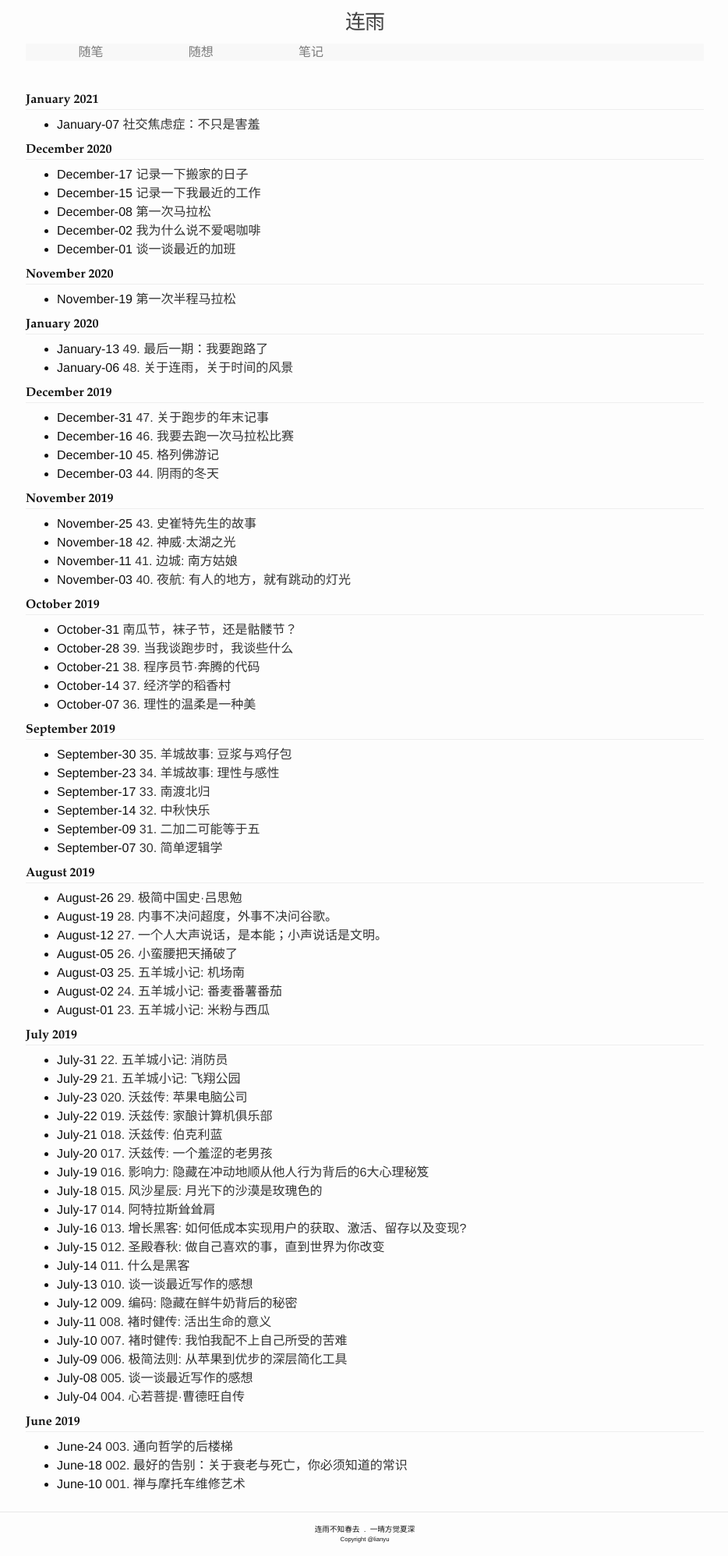
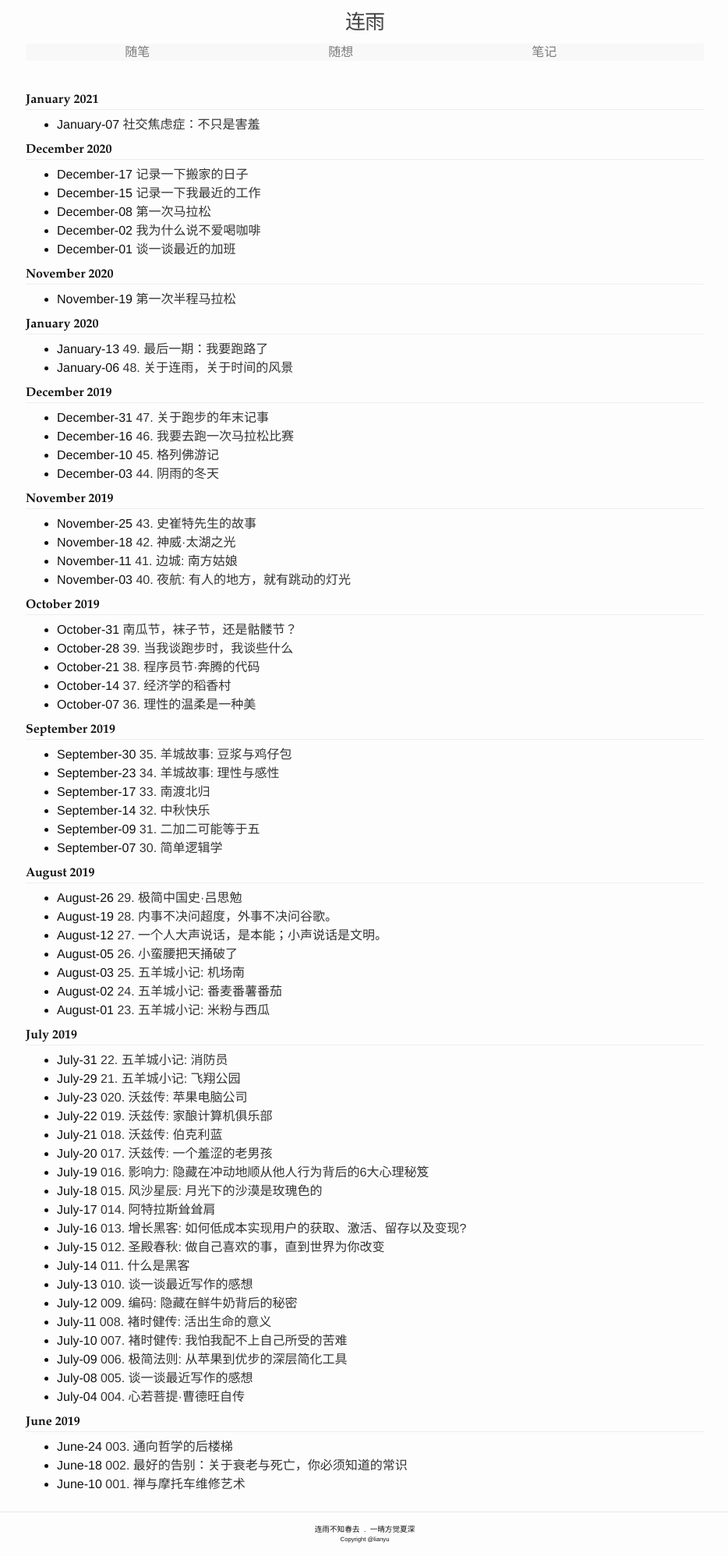
Before and after one commit to lianyu1115/lianyu, a Jekyll site: the page built from index.html, in a window 1280 px wide. Shown: the whole page at 78% size, without its empty margins (172-1106 px from the left). Built offline with Jekyll 4.4.1, drawn with Linux system fonts in a browser that asks for light colours; the list of posts is cut into pages by our own code.

Commit message:
Make header menu to equal-width alignment

```diff
--- a/_includes/header.html
+++ b/_includes/header.html
@@ -1,3 +1,16 @@
+<style>
+.site-nav ul li {
+  width: 30%;
+}
+</style>
+{% if jekyll.environment == "development" %}
+<style>
+.site-nav ul li {
+  width: 24%;
+}
+</style>
+{% endif %}
+
 <header class="site-header">
 
   <div class="wrapper">
```
